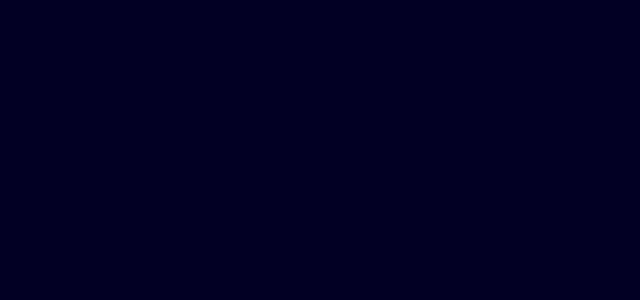
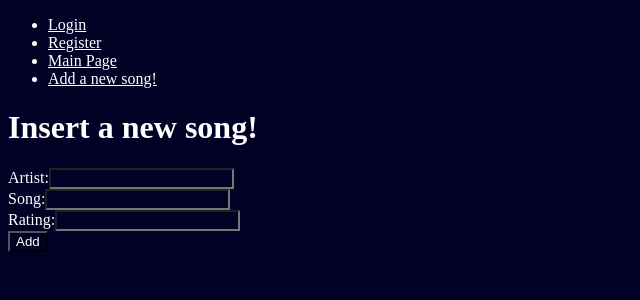
Before and after one commit to C-h-ris-2/revmixerfrontend, a React (Create React App) app: page /addnewsong in a window 1280 px wide. Before the commit this address had no page. Shown: the top 300 px of the page, without its empty margins (0-640 px from the left). Built offline with nearby package versions, Linux system fonts and the light colour scheme.

Commit message:
Login QORKING FINALLYYYYY

```diff
--- a/src/components/Layout.js
+++ b/src/components/Layout.js
@@ -15,6 +15,9 @@ const Layout = () => {
           <li>
             <Link to="/mainpage">Main Page</Link>
           </li>
+          <li>
+            <Link to="/addnewsong">Add a new song!</Link>
+          </li>
         </ul>
       </nav>
 
--- a/src/components/addnewsong.js
+++ b/src/components/addnewsong.js
@@ -0,0 +1,65 @@
+import React, {useState} from 'react';
+import axios from 'axios';
+
+function Addnewsong() {
+    const[artist, setArtist] = useState('');
+    const[song, setSong] = useState('');
+    const[rating, setRating] = useState('');
+
+
+    const handleSubmit = (e) => {
+        e.preventDefault();
+
+        axios
+            .post("http://localhost:8080/comp333-hw3-frontend/index.php/user/songinsert", {username, artist, song, rating})
+            .then((response) => {
+                console.log(response.data.msg);
+            })
+            .catch((error) => {
+                console.error("song insertion error:", error);
+            });
+    };
+
+    return (
+        <div>
+            <h1>Insert a new song!</h1>
+            <form action="" id="register" method="post" onSubmit={handleSubmit}>
+                <div>
+                    <label htmlFor="artist">Artist:</label>
+                    <input
+                    type="text"
+                    id="artist"
+                    name="artist"
+                    value={artist}
+                    onChange={e=> setArtist(e.target.value)}
+                    required
+                    />
+                </div>
+                <div>
+                    <label htmlFor="song">Song:</label>
+                    <input
+                        type="song"
+                        id='song'
+                        name="song"
+                        value={song}
+                        onChange={e=> setSong(e.target.value)}
+                        required
+                    />
+                </div>
+                <div>
+                    <label htmlFor="rating">Rating:</label>
+                    <input
+                        type="rating"
+                        id="rating"
+                        name="rating"
+                        value={rating}
+                        onChange={e=> setRating(e.target.value)}
+                    />
+                </div>
+                <button type="submit">Add</button>
+            </form>
+        </div>
+    )
+}
+
+export default Addnewsong;
--- a/src/components/login.js
+++ b/src/components/login.js
@@ -24,40 +24,27 @@ function Login (){
         e.preventDefault();
         //debugging
 
-        // try {
-        //     let response = await axios.get("http://localhost:8080/comp333-hw3-frontend/index.php/user/login", { params: { username, password } });
-        //     if (response.data.code === 0){
-        //         console.log(res.data);
-        //         setSuccess(true);
-        //         //clear input fields
-        //         setUsername('');
-        //         setPassword('');
-        //     } else {
-        //         setErrMsg("Username or password is incorrect");
-        //         console.log(response.data.code);
-        //     }
-        // }catch (err) {
-        //     if (!err?.res) {
-        //         setErrMsg("No Server Response");
-        //     }else {
-        //         setErrMsg("Login Failed");
-        //     }
-        //     errRef.current.focus();
-        // }
-        axios
-            .get("http://localhost:8080/comp333-hw3-frontend/index.php/user/login", {params: {username, password}})
-            .then((response) => {
-                if (response.data.code === 0){
-                    console.log(response.data.msg);
-                    setSuccess(true);
-                } else {
-                    setErrMsg("Incorrect credentials");
-                    console.log(response.data.msg);
-                }
-            })
-            .catch((error) => {
-                console.error("Login error:", error);
-            });
+        try {
+            let response = await axios.post("http://localhost:8080/comp333-hw3-frontend/index.php/user/login", { username, password });
+            if (response.data.code === 0){
+                console.log(response.data);
+                setSuccess(true);
+                //clear input fields
+                setUsername('');
+                setPassword('');
+            } else {
+                setErrMsg("Username or password is incorrect");
+                console.log(response.data.code);
+            }
+        }catch (err) {
+            if (!err?.response) {
+                setErrMsg("No Server Response");
+            }else {
+                setErrMsg("Login Failed");
+            }
+            errRef.current.focus();
+        }
+
 
     };
 
--- a/src/index.js
+++ b/src/index.js
@@ -4,6 +4,7 @@ import Layout from "./components/Layout";
 import Login from "./components/login";
 import MainPage from "./components/mainpage";
 import Register from "./components/register";
+import Addnewsong from "./components/addnewsong";
 
 export default function App() {
   return (
@@ -13,6 +14,7 @@ export default function App() {
           <Route index element={<Login />} />
           <Route path="mainpage" element={<MainPage />} />
           <Route path="register" element={<Register />} />
+          <Route path="addnewsong" element={<Addnewsong />} />
         </Route>
       </Routes>
     </BrowserRouter>
```
